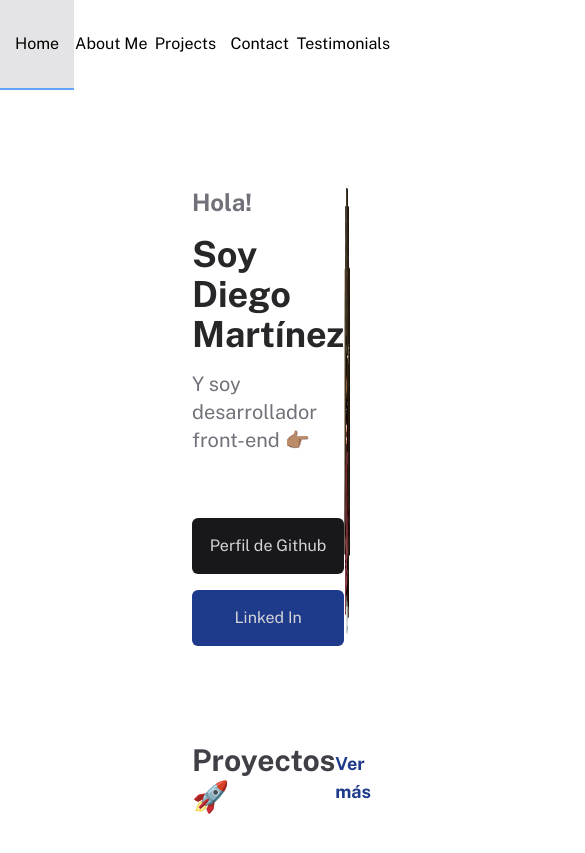
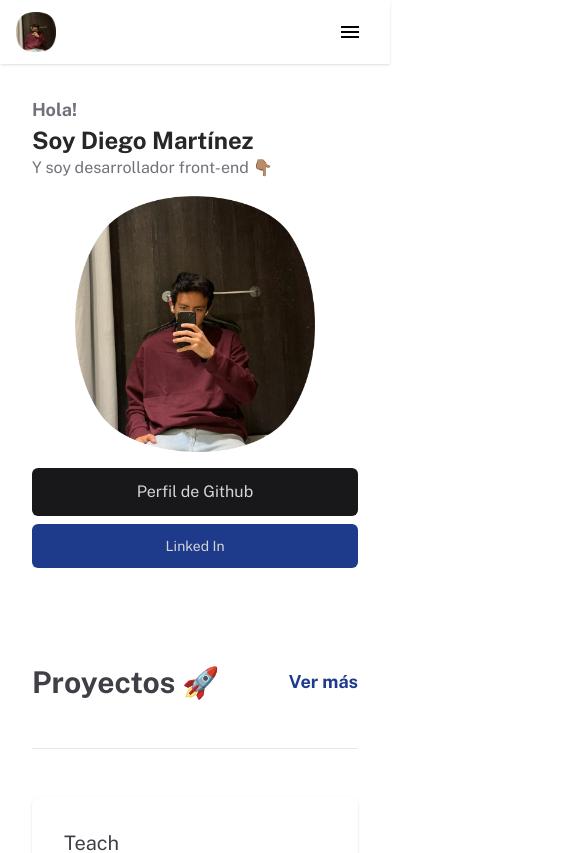
Before and after one commit to diegogama8934/portfolio, a Next.js app: page /home in a window 390 px wide. Shown: the top 853 px of the page, 585 px wide, since content can reach past the window. Built offline with nearby package versions, Linux system fonts and the light colour scheme.

Commit message:
add: start to make this responsive

```diff
--- a/src/app/(pages)/layout.tsx
+++ b/src/app/(pages)/layout.tsx
@@ -4,11 +4,11 @@ export default function SectionsLayout({ children }: { children: React.ReactNode
 
 
   return (
-    <main className="flex flex-col gap-24">
+    <main className="flex flex-col w-full lg:gap-24 gap-8">
 
       <NavBar />
 
-      <div className="flex flex-col gap-24 px-48">
+      <div className="flex flex-col gap-24 lg:px-48 px-8">
         {children}
       </div>
 
--- a/src/app/layout.tsx
+++ b/src/app/layout.tsx
@@ -15,8 +15,11 @@ export default function RootLayout({
   children: React.ReactNode;
 }>) {
   return (
-    <html lang="en">
-      <body className={publicSans.className}>{children}</body>
+    <html lang="en" className="w-screen">
+      <head>
+        <link rel="stylesheet" href="https://fonts.googleapis.com/css2?family=Material+Symbols+Outlined:opsz,wght,FILL,GRAD@24,400,1,0" />
+      </head>
+      <body className={publicSans.className + " w-full"}>{children}</body>
     </html>
   );
 }
--- a/src/components/atoms/ActiveLink.tsx
+++ b/src/components/atoms/ActiveLink.tsx
@@ -9,7 +9,7 @@ export function ActiveLink({ href, pageName }: ActiveLink) {
   return (
     <Link
       href={href}
-      className={`py-8 hover:bg-zinc-200 w-40 text-center ${pathName == href && "bg-zinc-100 border-b-2 border-blue-400"}`}>
+      className={`hidden lg:block md:py-8 md:hover:bg-zinc-200 md:w-40 md:text-center ${pathName == href && "md:bg-zinc-100 md:border-b-2 md:border-blue-400"}`}>
       {pageName}
     </Link>
   );
--- /dev/null
+++ b/src/components/atoms/BurgerMenu.tsx
@@ -0,0 +1,11 @@
+export function BurgerMenu() {
+
+
+  return (
+    <>
+      <button className="lg:hidden w-12 h-12 rounded-lg flex justify-center items-center">
+        <span className="material-symbols-outlined">menu</span>
+      </button>
+    </>
+  );
+}
--- a/src/components/atoms/NavBar.tsx
+++ b/src/components/atoms/NavBar.tsx
@@ -1,14 +1,29 @@
 import { porfolioSections } from "@/utils/Data";
-import { ActiveLink } from "./ActiveLink";
+import { ActiveLink, BurgerMenu } from ".";
+import Image from "next/image";
 
 export function NavBar() {
 
 
   return (
-    <nav className="w-full flex justify-center">
+    <nav className="w-full lg:flex lg:justify-center">
       {
         porfolioSections.map((section, index) => (<ActiveLink key={index} href={section.href} pageName={section.pageName} />))
       }
+
+      <div className="w-full lg:hidden flex justify-between items-center px-4 bg-white shadow py-2">
+        <Image
+          src="/yo.png"
+          alt="Mi fotografía"
+          width={700}
+          height={800}
+          className="w-10 h-10 lg:mt-0"
+        />
+
+        <BurgerMenu />
+      </div>
+
+
     </nav>
   );
 }
--- a/src/components/atoms/ProjectResumeCard.tsx
+++ b/src/components/atoms/ProjectResumeCard.tsx
@@ -5,7 +5,7 @@ export function ProjectResumeCard({ name, description, link, objective }: Projec
   // TODO: Change name
 
   return (
-    <div className="flex flex-col gap-2 w-96 p-8 rounded-lg bg-white shadow items-end">
+    <div className="flex flex-col gap-2 lg:w-96 p-8 rounded-lg bg-white shadow items-end">
 
       <div className="self-start">
         <h3 className="text-xl text-zinc-700">{name}</h3>
@@ -14,7 +14,7 @@ export function ProjectResumeCard({ name, description, link, objective }: Projec
 
       <p className="text-zinc-500">{description}</p>
 
-      <Link className="block p-2 rounded-md w-fit text-sky-800 text-sm" target="_blank" href={link}>Visita la página</Link>
+      <Link className="block p-2 rounded-md w-fit text-sky-800 text-sm mt-2" target="_blank" href={link}>Visita la página</Link>
     </div>
   );
 }
--- a/src/components/atoms/index.ts
+++ b/src/components/atoms/index.ts
@@ -4,3 +4,4 @@ export * from "./NavBar"
 export * from "./ProgressBar"
 export * from "./ProjectResumeCard"
 export * from "./TechnologyItem"
+export * from "./BurgerMenu"
--- a/src/components/sections/ContactMe.tsx
+++ b/src/components/sections/ContactMe.tsx
@@ -4,7 +4,7 @@ export function ContactMe() {
 
 
   return (
-    <div className="flex flex-col gap-12">
+    <div className="flex flex-col gap-12 w-full">
       <div className="flex justify-between items-center">
         <h2 className="text-3xl text-zinc-700 font-bold">Contáctame 📩</h2>
         <button className="text-blue-900 font-bold text-lg">Descarga mi CV</button>
--- a/src/components/sections/Hero.tsx
+++ b/src/components/sections/Hero.tsx
@@ -4,14 +4,14 @@ export function Hero() {
 
 
   return (
-    <div className="flex w-full justify-between">
+    <div className="flex w-full lg:flex-row lg:justify-between flex-col items-center">
 
-      <div className="flex flex-col gap-4">
-        <h2 className="text-zinc-500 font-bold text-2xl">Hola!</h2>
-        <h1 className="text-zinc-800 font-bold text-4xl">Soy Diego Martínez</h1>
-        <p className="text-zinc-500 text-xl">Y soy desarrollador front-end 👉🏽</p>
-        <button className="bg-zinc-900 text-zinc-300 rounded-md p-4 mt-12 hover:bg-zinc-800 transition-colors">Perfil de Github</button>
-        <button className="bg-blue-900 text-zinc-300 rounded-md p-4 hover:bg-blue-800 transition-colors">Linked In</button>
+      <div className="flex flex-col lg:gap-4 gap-0 w-full">
+        <h2 className="text-zinc-500 font-bold lg:text-2xl text-lg">Hola!</h2>
+        <h1 className="text-zinc-800 font-bold lg:text-4xl text-2xl">Soy Diego Martínez</h1>
+        <p className="text-zinc-500 lg:text-xl text-base">Y soy desarrollador front-end <span className="hidden lg:inline">👉🏽</span> <span className="lg:hidden">👇🏽</span></p>
+        <button className="hidden w-full lg:block bg-zinc-900 text-zinc-300 rounded-md p-4 mt-12 hover:bg-zinc-800 transition-colors">Perfil de Github</button>
+        <button className="hidden w-full lg:block bg-blue-900 text-zinc-300 rounded-md p-4 hover:bg-blue-800 transition-colors">Linked In</button>
       </div>
 
       <Image
@@ -19,8 +19,11 @@ export function Hero() {
         alt="Mi fotografía"
         width={700}
         height={800}
-        className="w-[400px] h-[450px]"
+        className="lg:w-[400px] lg:h-[450px] w-60 h-64 mt-4 lg:mt-0"
       />
+
+      <button className="lg:hidden w-full bg-zinc-900 text-zinc-300 rounded-md lg:p-4 p-3 lg:mt-12 mt-4 hover:bg-zinc-800 transition-colors">Perfil de Github</button>
+      <button className="lg:hidden w-full bg-blue-900 text-zinc-300 rounded-md lg:p-4 p-3 lg:mt-4 mt-2 text-sm hover:bg-blue-800 transition-colors">Linked In</button>
     </div>
   );
 }
--- a/src/components/sections/SectionProjectsResume.tsx
+++ b/src/components/sections/SectionProjectsResume.tsx
@@ -14,7 +14,7 @@ export function ProjectsResume() {
       </div>
       <hr />
 
-      <div className="flex gap-8">
+      <div className="flex flex-col lg:flex-row gap-8">
 
         {
           projectsResume.map(project => <ProjectResumeCard key={project.name} {...project} />)
--- a/src/components/sections/Technologies.tsx
+++ b/src/components/sections/Technologies.tsx
@@ -13,7 +13,7 @@ export function Technologies() {
         <Link className="text-blue-900 font-bold text-lg" href="/aboutMe">Ver más</Link>
       </div>
       <hr />
-      <div className="flex gap-8">
+      <div className="flex gap-8 lg:flex-row flex-col">
         {
           technologiesPool.map((tech) => <TechnologyItem key={tech.name} {...tech} />)
         }
```
Also changed, not shown: 1 other file (tests, documents, lock files or other folders).
